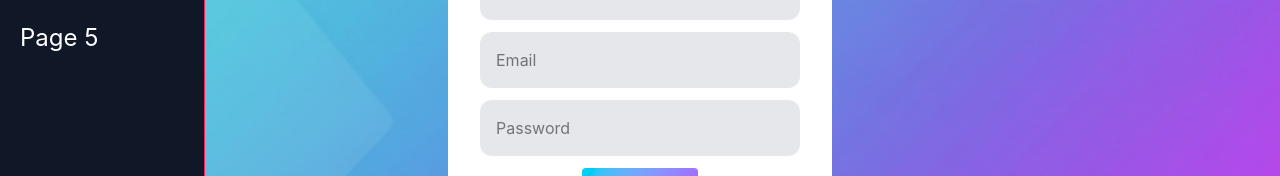
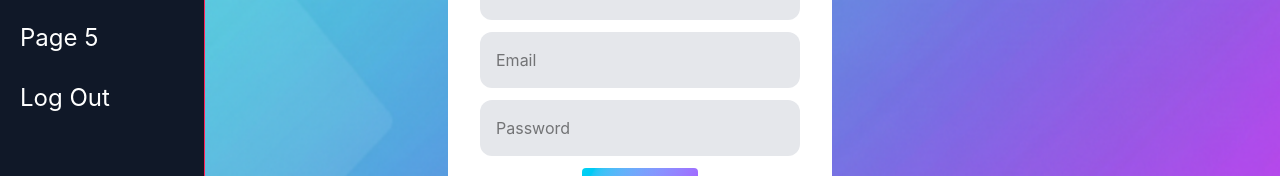
Before and after one commit to vishal1011001/Job-Application-Tracker, a React (Vite) app: page /login in a window 1280 px wide. Both pictures are taken after a click on the button 32 px from the left and 32 px from the top of the page. Shown: the part 310-486 px from the top of the page. Built offline with nearby package versions, Linux system fonts and the light colour scheme.

Commit message:
Added logout button on sidebar

```diff
--- a/src/components/SideBar.jsx
+++ b/src/components/SideBar.jsx
@@ -7,6 +7,11 @@ export function SideBar() {
     navigate(val);
   }
 
+  const handleLogOut = () => {
+    localStorage.removeItem('token');
+    navigate('/login');
+  }
+
   return (
     <div className="flex flex-col p-4 pl-0 text-2xl **:rounded-r-3xl **:p-3 **:pl-5 **:text-left gap-1 **:hover:bg-gray-700">
       <button onClick={() => changePage("/")}>Applications</button>
@@ -14,6 +19,7 @@ export function SideBar() {
       <button onClick={() => changePage("/Page3")}>Page 3</button>
       <button onClick={() => changePage("/Page4")}>Page 4</button>
       <button onClick={() => changePage("/Page5")}>Page 5</button>
+      <button onClick={() => handleLogOut()}>Log Out</button>
     </div>
   );
 }
```
